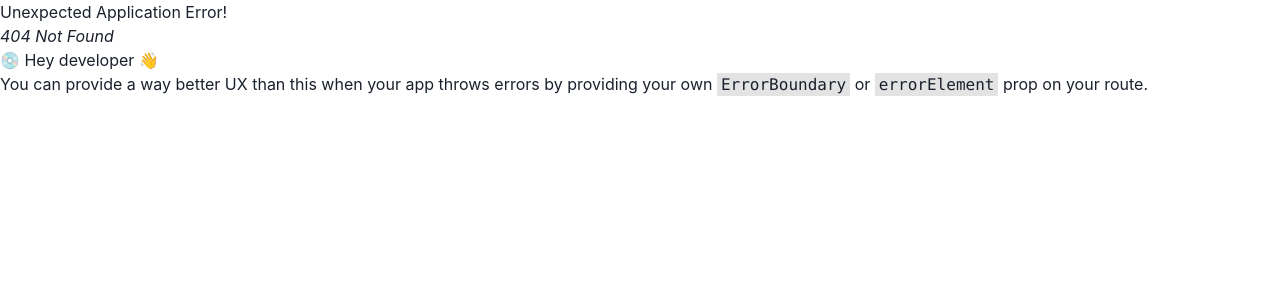
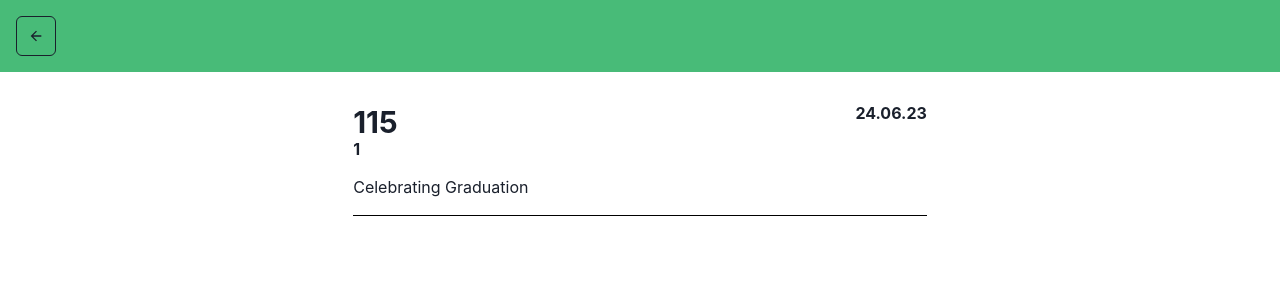
Before and after one commit to Acousticdesk/akicha-finance, a React (Vite) app: page /category/1 in a window 1280 px wide. Before the commit this address had no page. Shown: the top 300 px of the page. Built offline with nearby package versions, Linux system fonts and the light colour scheme.

Commit message:
add category details

```diff
--- a/src/App.tsx
+++ b/src/App.tsx
@@ -8,7 +8,7 @@ import {
 } from "@chakra-ui/react";
 import { AddIcon } from "@chakra-ui/icons";
 import { useNavigate } from "react-router-dom";
-import { ExpensesStripe } from "./ExpensesStripe.tsx";
+import { ExpensesStripe } from "./expenses";
 import { CategoriesList } from "./CategoriesList.tsx";
 
 export function App() {
--- a/src/CategoriesList.tsx
+++ b/src/CategoriesList.tsx
@@ -1,6 +1,10 @@
 import { Progress, Box, Text } from "@chakra-ui/react";
+import { useNavigate } from "react-router-dom";
 
+// todo akicha: rename to ExpensesCategoriesList
 export function CategoriesList() {
+  const navigate = useNavigate();
+  // todo akicha: use ids instead
   return (
     <Box>
       {[
@@ -10,7 +14,7 @@ export function CategoriesList() {
         { value: 5, label: "Car" },
         { value: 5, label: "Pets" },
       ].map(({ value, label }) => (
-        <Box mt={2} key={label}>
+        <Box mt={2} key={label} onClick={() => navigate(`/category/${label}`)}>
           <Text>{label}</Text>
           <Progress
             colorScheme="green"
--- a/src/expenses/components/index.ts
+++ b/src/expenses/components/index.ts
@@ -1,2 +1,2 @@
-export * from "./CreateExpense.tsx";
 export * from "./Dial.tsx";
+export * from "./ExpensesStripe.tsx";
--- a/src/router.tsx
+++ b/src/router.tsx
@@ -1,6 +1,6 @@
 import { createBrowserRouter } from "react-router-dom";
 import { App } from "./App.tsx";
-import { CreateExpense } from "./expenses";
+import { CreateExpense, CategoryDetails } from "./screens";
 
 export const router = createBrowserRouter([
   {
@@ -8,6 +8,10 @@ export const router = createBrowserRouter([
     element: <App />,
   },
   {
+    path: "/category/:categoryLabel",
+    element: <CategoryDetails />,
+  },
+  {
     path: "/create-expense",
     element: <CreateExpense />,
   },
--- /dev/null
+++ b/src/screens/CategoryDetails.tsx
@@ -0,0 +1,50 @@
+import {
+  Box,
+  Container,
+  Heading,
+  Text,
+  IconButton,
+  Flex,
+} from "@chakra-ui/react";
+import { ArrowBackIcon } from "@chakra-ui/icons";
+import { useNavigate, useParams } from "react-router-dom";
+
+export function CategoryDetails() {
+  const { categoryLabel } = useParams();
+  const navigate = useNavigate();
+  return (
+    <Box>
+      <header>
+        <Box p={4} background="green.400">
+          <IconButton
+            onClick={() => navigate("/")}
+            icon={<ArrowBackIcon />}
+            colorScheme="black"
+            variant="outline"
+            aria-label="Back"
+          />
+        </Box>
+      </header>
+      <Container h="100%" p={4}>
+        {[
+          { name: "Celebrating Graduation", amount: 115, date: "24.06.23" },
+        ].map(({ name, amount, date }) => (
+          <Flex
+            key={`${name}_${amount}`}
+            justify="space-between"
+            borderBottom="1px solid"
+            borderColor="black"
+            py={4}
+          >
+            <Box>
+              <Heading size="lg">{amount}</Heading>
+              <Heading size="sm">{categoryLabel}</Heading>
+              <Text mt={4}>{name}</Text>
+            </Box>
+            <Heading size="sm">{date}</Heading>
+          </Flex>
+        ))}
+      </Container>
+    </Box>
+  );
+}
--- a/src/expenses/components/CreateExpense.tsx
+++ b/src/screens/CreateExpense.tsx
@@ -6,7 +6,7 @@ import {
   NumberInputField,
 } from "@chakra-ui/react";
 import { useNavigate } from "react-router-dom";
-import { Dial } from "./Dial.tsx";
+import { Dial } from "../expenses";
 import { useState } from "react";
 
 export function CreateExpense() {
--- /dev/null
+++ b/src/screens/index.ts
@@ -0,0 +1,2 @@
+export * from "./CreateExpense.tsx";
+export * from "./CategoryDetails.tsx";
```
Also changed, not shown: src/expenses/components/ExpensesStripe.tsx (renamed from src/ExpensesStripe.tsx).
